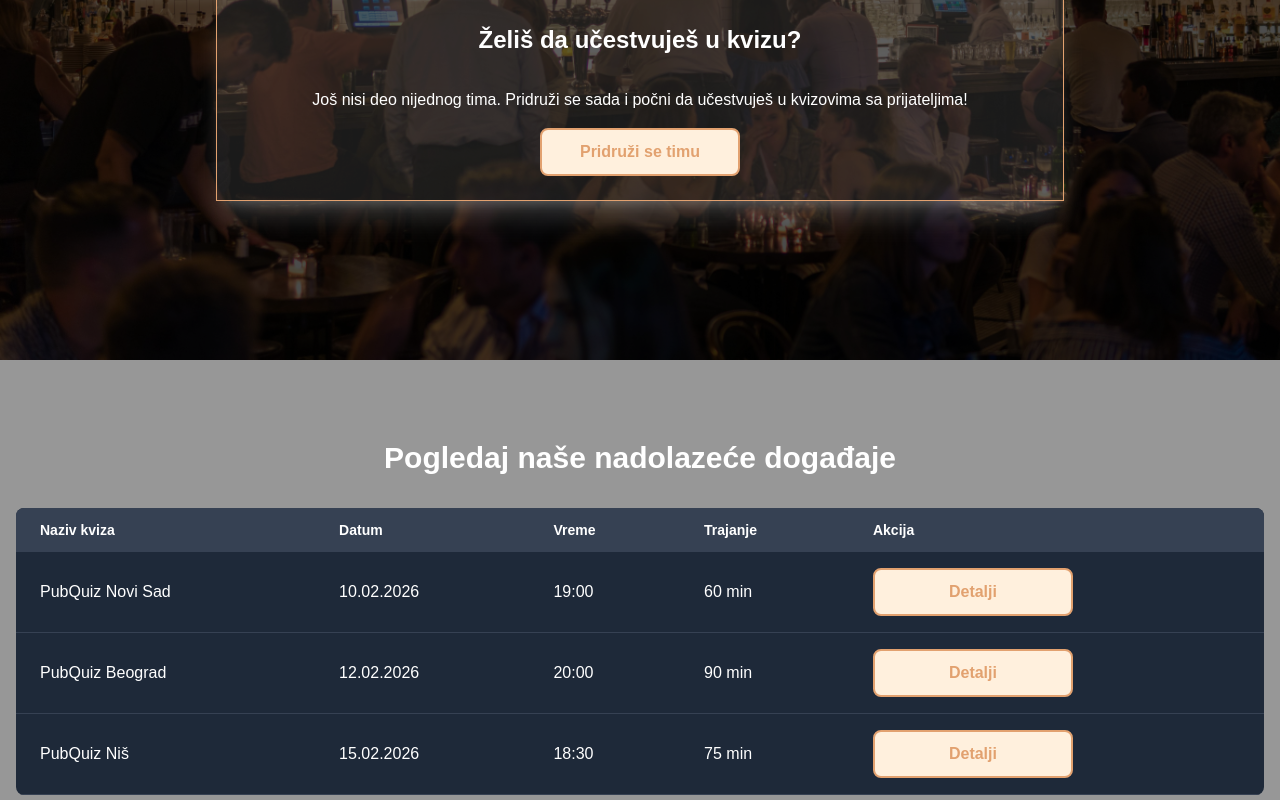
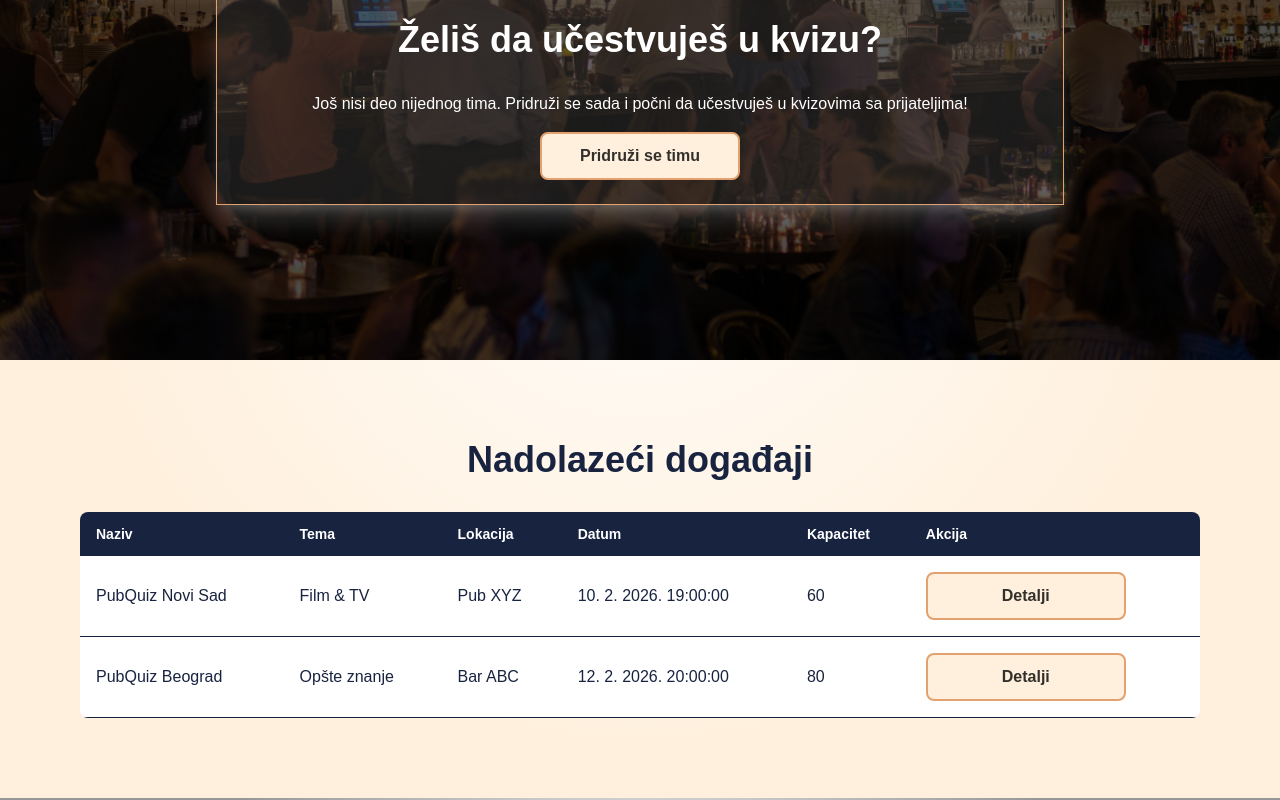
Before and after one commit to elab-development/internet-tehnologije-2025-pub_kviz_2022_0122, a Next.js app: page / in a window 1280 px wide. Shown: the part 440-1240 px from the top of the page. Built offline with nearby package versions, Linux system fonts and the light colour scheme.

Commit message:
feat(home-page): Add upcoming events section to home page - Added EventSection component to display upcoming events on the home page - Updated HomeHero component to include the new EventSection - Styled the EventSection to match the overall design of the home page

```diff
--- a/src/app/globals.css
+++ b/src/app/globals.css
@@ -16,7 +16,7 @@
   --color-pub-orange: #e2a16f;
   --color-pub-gray: #979797;
   --color-pub-beige: #fff0dd;
-  --color-pub-blue: #a7c8d2;
+  --color-pub-blue: #182340;
 }
 
 @media (prefers-color-scheme: dark) {
--- a/src/app/page.tsx
+++ b/src/app/page.tsx
@@ -1,35 +1,17 @@
-import EventSection from "../components/home/EventSection";
-import TeamSection from "../components/home/TeamSection";
+import EventSection from "@/components/home/EventSection";
+import HomeHero from "@/components/home/HomeHero";
 
 export default function Home() {
   return (
-    <>
-      <div className="relative h-screen">
-        <img
-          src="/images/home/pub-hero.jpeg"
-          alt="Pub Hero Image"
-          className="absolute inset-0 w-full h-full object-cover"
-        />
-
-        <div className="absolute inset-0 bg-black/70"></div>
-        <div className="xl:container mx-auto self-center h-full flex items-center justify-center">
-          <div className="relative z-10 flex flex-col gap-10 h-full items-center justify-center text-white">
-            <h1
-              className="text-4xl md:text-7xl font-extrabold text-center px-4
-               bg-linear-to-r from-white via-pub-blue to-white
-               bg-clip-text text-transparent"
-            >
-              Dobrodošli na Pub Quiz
-            </h1>
-
-            <h2 className="mt-4 text-xl md:text-2xl font-medium text-center px-4">
-              Testirajte svoje znanje i zabavite se sa prijateljima!
-            </h2>
-            <TeamSection team={null} />
-          </div>
-        </div>
-      </div>
+    <div
+      className="bg-pub-beige min-h-screen"
+      style={{
+        backgroundImage:
+          "radial-gradient(circle at center, rgba(255,255,255,0.85) 0%, transparent 65%)",
+      }}
+    >
+      <HomeHero />
       <EventSection />
-    </>
+    </div>
   );
 }
--- a/src/components/Button.tsx
+++ b/src/components/Button.tsx
@@ -9,7 +9,7 @@ export default function ButtonLink({ href, label }: Props) {
   return (
     <Link
       href={href}
-      className="inline-flex text-center w-50 h-12 border-2 border-pub-orange items-center justify-center rounded-lg bg-pub-beige px-4 py-2 text-[1em] font-semibold text-pub-orange transition duration-500 hover:bg-pub-orange hover:text-pub-beige"
+      className="inline-flex text-center w-50 h-12 border-2 border-pub-orange items-center justify-center rounded-lg bg-pub-beige px-4 py-2 text-[1em] font-semibold text-black/80 transition duration-500 hover:bg-pub-orange hover:text-pub-beige"
     >
       {label}
     </Link>
--- /dev/null
+++ b/src/components/InfoCard.tsx
@@ -0,0 +1,29 @@
+type Field = {
+  label: string;
+  value: React.ReactNode;
+};
+
+type InfoCardProps = {
+  title: string;
+  fields: Field[];
+  action?: React.ReactNode;
+};
+
+export default function InfoCard({ title, fields, action }: InfoCardProps) {
+  return (
+    <div className="bg-white rounded-lg w-70 p-4 shadow border flex flex-col items-center border-pub-blue">
+      <h3 className="text-xl text-pub-blue font-semibold mb-2">{title}</h3>
+
+      <div className="text-sm text-pub-blue space-y-1">
+        {fields.map((field, index) => (
+          <p key={index}>
+            <span className="font-semibold">{field.label}: </span>
+            {field.value ?? "—"}
+          </p>
+        ))}
+      </div>
+
+      {action && <div className="mt-4">{action}</div>}
+    </div>
+  );
+}
--- a/src/components/home/EventSection.tsx
+++ b/src/components/home/EventSection.tsx
@@ -1,57 +1,75 @@
 import ButtonLink from "../Button";
+import InfoCard from "../InfoCard";
+import { eventsTableItems } from "../../constants/eventsTableItems";
+import { events } from "../../constants/events";
 
 export default function EventSection() {
-  const events = [
-    {
-      id: 1,
-      name: "PubQuiz Novi Sad",
-      date: "10.02.2026",
-      time: "19:00",
-      duration: "60 min",
-    },
-    {
-      id: 2,
-      name: "PubQuiz Beograd",
-      date: "12.02.2026",
-      time: "20:00",
-      duration: "90 min",
-    },
-    {
-      id: 3,
-      name: "PubQuiz Niš",
-      date: "15.02.2026",
-      time: "18:30",
-      duration: "75 min",
-    },
-  ];
   return (
-    <section className="py-20 bg-pub-gray text-white">
-      <div className="xl:container mx-auto px-4">
-        <h2 className="text-3xl font-bold mb-8 text-center">
-          Pogledaj naše nadolazeće događaje
+    <section className="py-20 bg-transparent text-white">
+      <div className="xl:container mx-auto xl:px-20 px-4">
+        <h2 className="md:text-4xl text-3xl font-bold mb-8 text-center text-pub-blue">
+          Nadolazeći događaji
         </h2>
 
-        <div className="overflow-x-auto">
-          <table className="min-w-full bg-gray-800 rounded-lg overflow-hidden">
-            <thead className="bg-gray-700 text-left">
+        <div className="mx-auto grid grid-cols-1 sm:grid-cols-2 md:grid-cols-2 gap-4 md:hidden place-items-center">
+          {events.map((event) => (
+            <InfoCard
+              key={event.id}
+              title={event.name}
+              fields={[
+                { label: "Tema", value: event.theme },
+                { label: "Lokacija", value: event.location },
+                {
+                  label: "Datum",
+                  value: new Date(event.event_date).toLocaleString("sr-RS"),
+                },
+                { label: "Kapacitet", value: event.capacity },
+              ]}
+              action={
+                <ButtonLink href={`/events/${event.id}`} label="Detalji" />
+              }
+            />
+          ))}
+        </div>
+
+        <div className="hidden md:block overflow-x-auto">
+          <table className="min-w-full bg-white rounded-lg overflow-hidden">
+            <thead className="bg-pub-blue">
               <tr>
-                <th className="px-6 py-3 text-sm font-semibold">Naziv kviza</th>
-                <th className="px-6 py-3 text-sm font-semibold">Datum</th>
-                <th className="px-6 py-3 text-sm font-semibold">Vreme</th>
-                <th className="px-6 py-3 text-sm font-semibold">Trajanje</th>
-                <th className="px-6 py-3 text-sm font-semibold">Akcija</th>
+                {eventsTableItems.map((item) => (
+                  <th
+                    key={item.key}
+                    className="px-4 py-3 text-left text-sm font-semibold text-white"
+                  >
+                    {item.label}
+                  </th>
+                ))}
               </tr>
             </thead>
+
             <tbody>
-              {events.map((quiz) => (
-                <tr key={quiz.id} className="border-b border-gray-700">
-                  <td className="px-6 py-4">{quiz.name}</td>
-                  <td className="px-6 py-4">{quiz.date}</td>
-                  <td className="px-6 py-4">{quiz.time}</td>
-                  <td className="px-6 py-4">{quiz.duration}</td>
-                  <td className="px-6 py-4">
-                    <ButtonLink href="/register" label="Detalji" />
-                  </td>
+              {events.map((event) => (
+                <tr
+                  key={event.id}
+                  className="border-b border-pub-blue text-pub-blue"
+                >
+                  {eventsTableItems.map((item) => (
+                    <td key={item.key} className="px-4 py-4">
+                      {item.key === "event_date" &&
+                        new Date(event.event_date).toLocaleString("sr-RS")}
+
+                      {item.key === "action" && (
+                        <ButtonLink
+                          href={`/events/${event.id}`}
+                          label="Detalji"
+                        />
+                      )}
+
+                      {["name", "theme", "location", "capacity"].includes(
+                        item.key,
+                      ) && (event as any)[item.key]}
+                    </td>
+                  ))}
                 </tr>
               ))}
             </tbody>
--- /dev/null
+++ b/src/components/home/HomeHero.tsx
@@ -0,0 +1,31 @@
+import TeamSection from "./TeamSection";
+
+export default function HomeHero() {
+  return (
+    <div className="relative h-screen">
+      <img
+        src="/images/home/pub-hero.jpeg"
+        alt="Pub Hero Image"
+        className="absolute inset-0 w-full h-full object-cover"
+      />
+
+      <div className="absolute inset-0 bg-black/70"></div>
+      <div className="xl:container mx-auto self-center h-full flex items-center justify-center">
+        <div className="relative z-10 flex flex-col gap-10 h-full items-center justify-center text-white">
+          <h1
+            className="text-4xl md:text-7xl font-extrabold text-center px-4
+               bg-linear-to-r from-white via-pub-gray to-white
+               bg-clip-text text-transparent"
+          >
+            Dobrodošli na Pub Quiz
+          </h1>
+
+          <h2 className="mt-4 text-xl md:text-2xl font-medium text-center px-4">
+            Testirajte svoje znanje i zabavite se sa prijateljima!
+          </h2>
+          <TeamSection team={null} />
+        </div>
+      </div>
+    </div>
+  );
+}
--- a/src/components/home/TeamSection.tsx
+++ b/src/components/home/TeamSection.tsx
@@ -13,7 +13,7 @@ type Props = {
 export default function TeamSection({ team }: Props) {
   return (
     <div className="border shadow-xl flex flex-col items-center justify-center shadow-white/20 border-pub-orange bg-white/10 p-6 mt-20 w-full">
-      <h2 className="mb-4 text-2xl font-semibold">
+      <h2 className="mb-4 xl:text-4xl text-2xl font-semibold">
         Želiš da učestvuješ u kvizu?
       </h2>
 
--- /dev/null
+++ b/src/constants/events.ts
@@ -0,0 +1,29 @@
+type Event = {
+  id: number;
+  season_id: number;
+  name: string;
+  theme?: string;
+  location: string;
+  event_date: string;
+  capacity: number;
+};
+export const events: Event[] = [
+  {
+    id: 1,
+    season_id: 1,
+    name: "PubQuiz Novi Sad",
+    theme: "Film & TV",
+    location: "Pub XYZ",
+    event_date: "2026-02-10T19:00:00",
+    capacity: 60,
+  },
+  {
+    id: 2,
+    season_id: 1,
+    name: "PubQuiz Beograd",
+    theme: "Opšte znanje",
+    location: "Bar ABC",
+    event_date: "2026-02-12T20:00:00",
+    capacity: 80,
+  },
+];
--- /dev/null
+++ b/src/constants/eventsTableItems.ts
@@ -0,0 +1,8 @@
+export const eventsTableItems = [
+  { key: "name", label: "Naziv" },
+  { key: "theme", label: "Tema" },
+  { key: "location", label: "Lokacija" },
+  { key: "event_date", label: "Datum" },
+  { key: "capacity", label: "Kapacitet" },
+  { key: "action", label: "Akcija" },
+];
```
